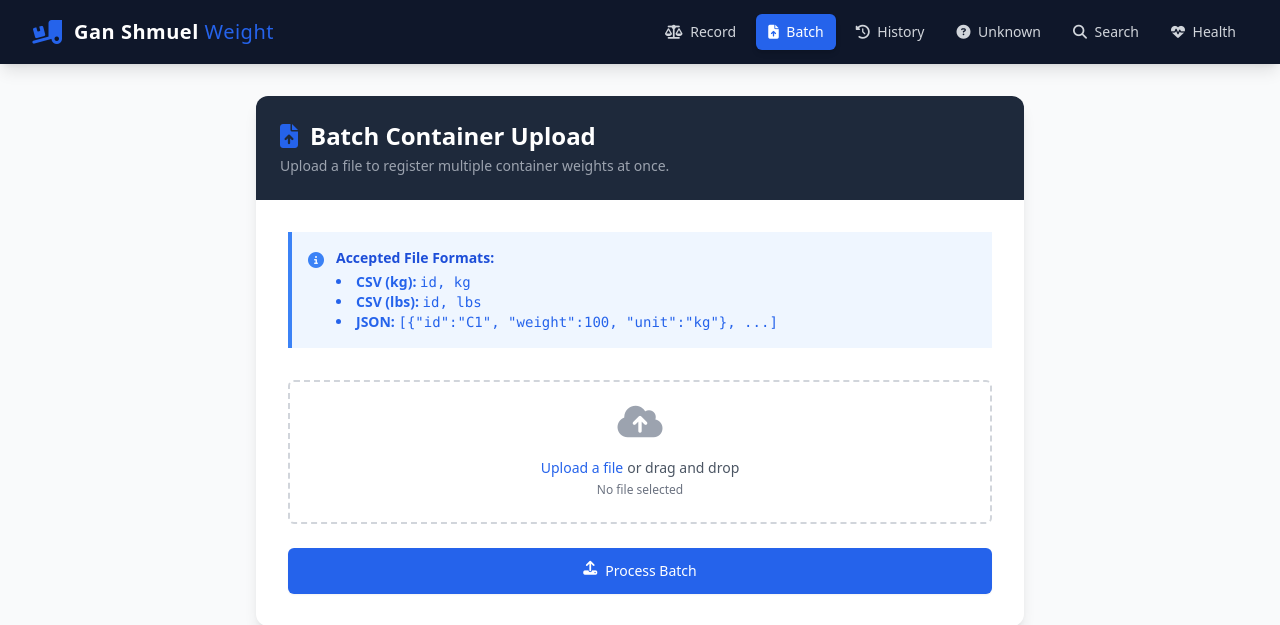
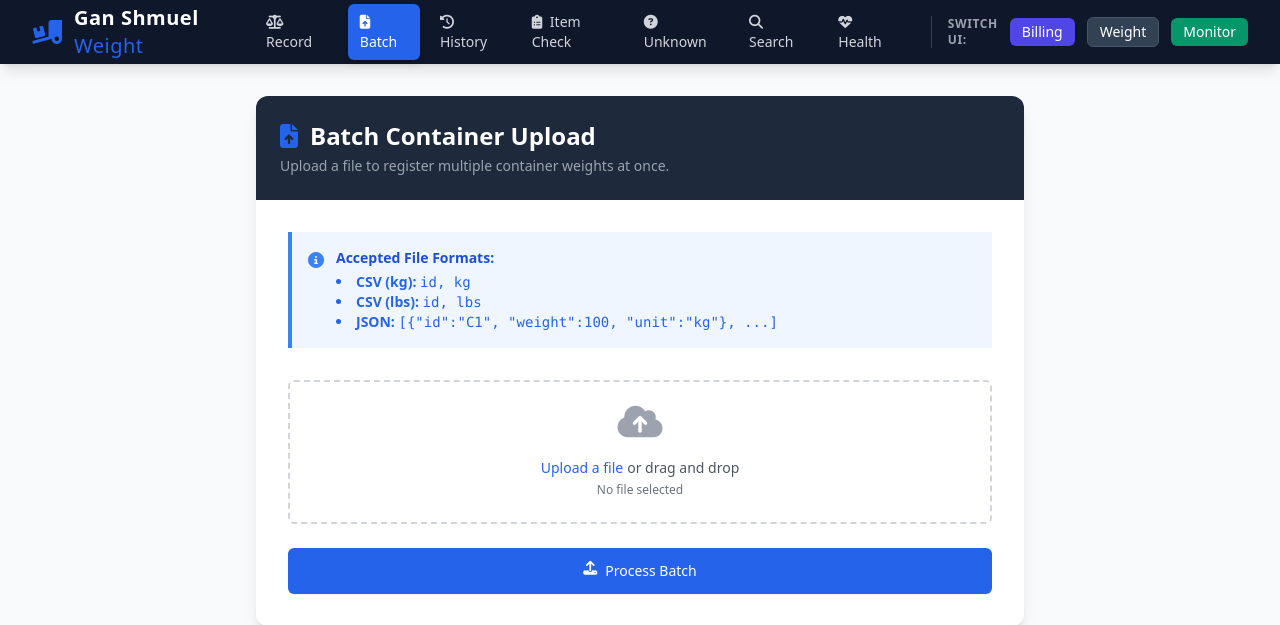
Before and after one commit to Gan-Shmual/Gan-Shmuel---Green-team, a Flask app: page /batch-weight in a window 1280 px wide. Shown: the top 625 px of the page. Run offline with Flask 3, Linux system fonts and the light colour scheme; some libraries are stand-ins or nearby versions.

Commit message:
Navigation between different parts

```diff
--- a/weight-service/templates/layout.html
+++ b/weight-service/templates/layout.html
@@ -18,7 +18,7 @@
         theme: {
           extend: {
             colors: {
-              primary: "#2563eb" /* Modern Blue */,
+              primary: "#2563eb",
               secondary: "#1e40af",
               success: "#10b981",
               danger: "#ef4444",
@@ -33,12 +33,17 @@
     <nav class="bg-slate-900 text-white shadow-lg">
       <div class="max-w-7xl mx-auto px-4 sm:px-6 lg:px-8">
         <div class="flex justify-between h-16">
+          <!-- Left Side: Logo -->
           <div class="flex items-center">
             <i class="fas fa-truck-loading text-primary text-2xl mr-3"></i>
             <h1 class="text-xl font-bold tracking-wide">
               Gan Shmuel <span class="text-primary font-light">Weight</span>
             </h1>
           </div>
+
+          <!-- Right Side: Navigation & Switcher -->
+          <div class="flex items-center">
+            <!-- Internal App Links -->
             <div class="flex items-center space-x-2">
               {% set nav_classes = "px-3 py-2 rounded-md text-sm font-medium
               transition-colors duration-200" %} {% set active_classes =
@@ -64,6 +69,12 @@
                 <i class="fas fa-history mr-1"></i> History
               </a>
               <a
+                href="{{ url_for('ui.item_details') }}"
+                class="{{ nav_classes }} {{ active_classes if request.endpoint == 'ui.item_details' else inactive_classes }}"
+              >
+                <i class="fas fa-clipboard-list mr-1"></i> Item Check
+              </a>
+              <a
                 href="{{ url_for('ui.unknown_containers') }}"
                 class="{{ nav_classes }} {{ active_classes if request.endpoint == 'ui.unknown_containers' else inactive_classes }}"
               >
@@ -81,6 +92,38 @@
               >
                 <i class="fas fa-heartbeat mr-1"></i> Health
               </a>
+            </div>
+
+            <!-- Toggle Between UIs (New Section) -->
+            <div
+              class="flex items-center space-x-3 ml-6 border-l border-slate-700 pl-4"
+            >
+              <span
+                class="text-xs text-gray-400 uppercase font-semibold tracking-wider"
+                >Switch UI:</span
+              >
+              <button
+                onclick="window.location.href='http://localhost:5001/'"
+                class="px-3 py-1 rounded-md text-sm font-medium bg-indigo-600 text-white hover:bg-indigo-700 transition shadow-sm"
+                title="Go to Billing Service"
+              >
+                Billing
+              </button>
+              <button
+                onclick="window.location.href='http://localhost:5005/'"
+                class="px-3 py-1 rounded-md text-sm font-medium bg-slate-700 text-white border border-slate-600 cursor-default"
+                title="Current Service"
+              >
+                Weight
+              </button>
+              <button
+                onclick="window.location.href='http://localhost:8085/'"
+                class="px-3 py-1 rounded-md text-sm font-medium bg-emerald-600 text-white hover:bg-emerald-700 transition shadow-sm"
+                title="Go to Monitor Dashboard"
+              >
+                Monitor
+              </button>
+            </div>
           </div>
         </div>
       </div>
```
Lines whose indentation alone changed are shown as unchanged.
